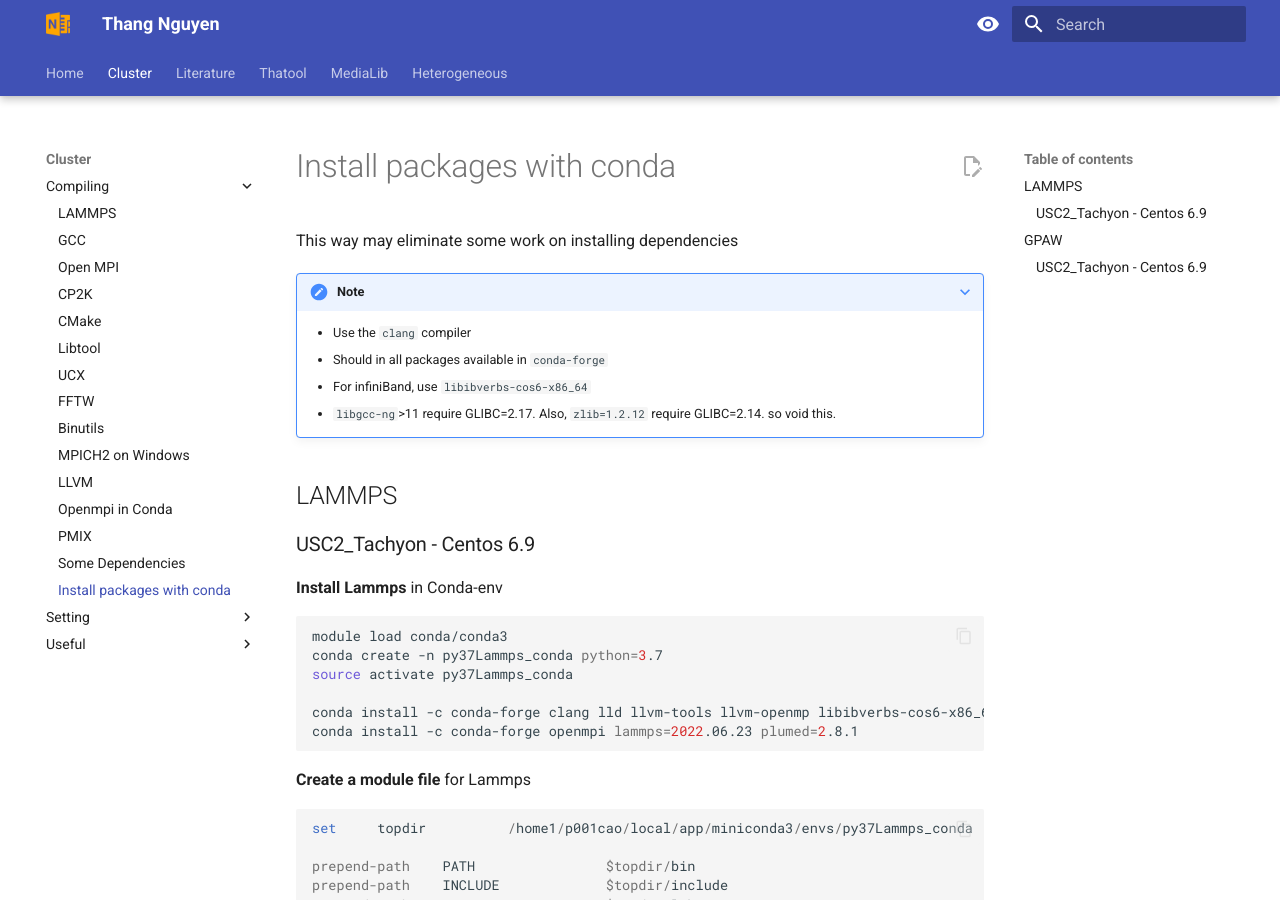
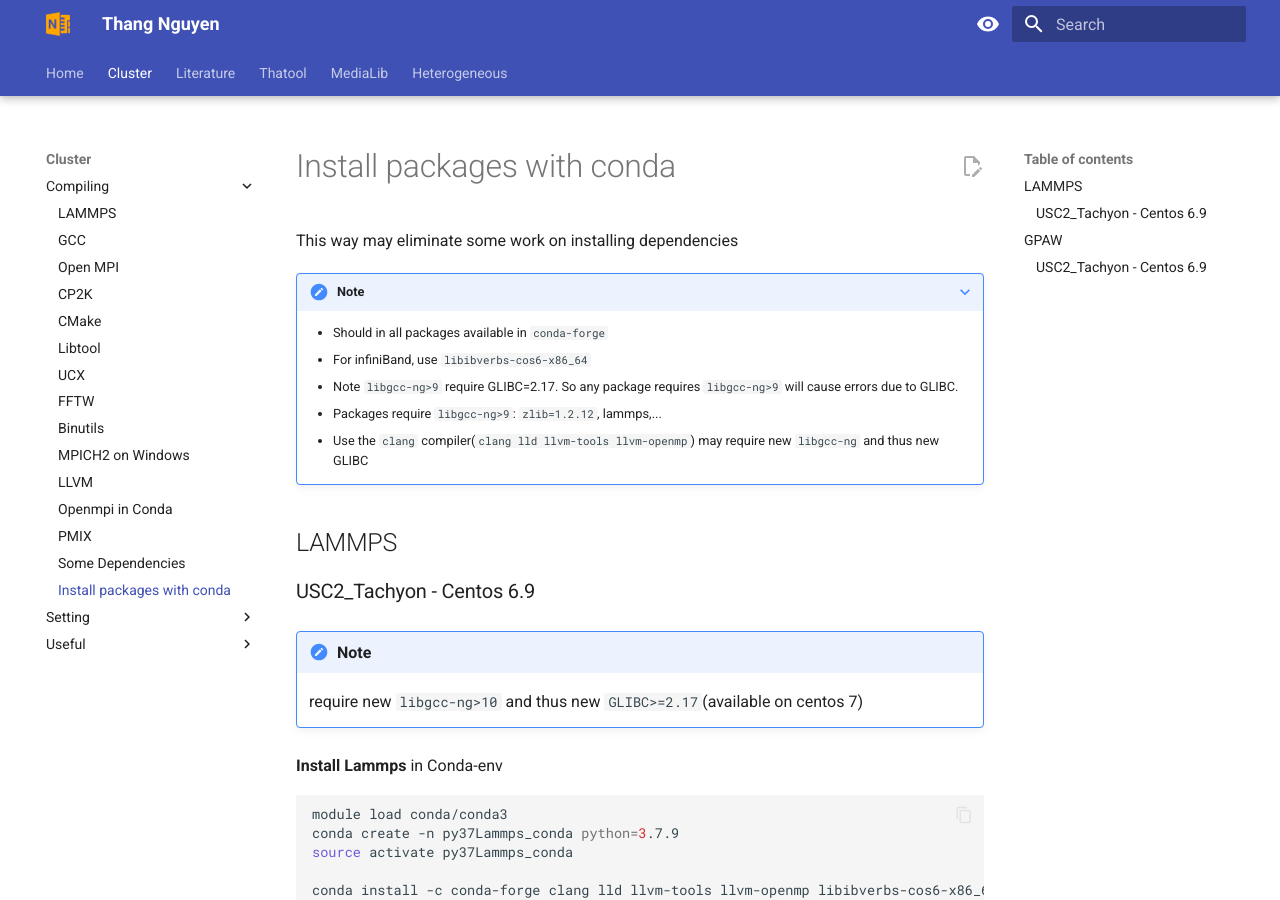
Before and after one commit to thangckt/thangckt.github.io, an MkDocs documentation site: the page built from docs/cluster/compiling/conda_packages.md, in a window 1280 px wide and 900 px high. Built offline with MkDocs 1.6.1 and Material for MkDocs 9.7.7, drawn with Linux system fonts in a browser that asks for light colours; the version menu is left out.

Commit message:
Update conda_packages.md

````diff
--- a/docs/cluster/compiling/conda_packages.md
+++ b/docs/cluster/compiling/conda_packages.md
@@ -4,24 +4,28 @@ This way may eliminate some work on installing dependencies
 
 ???+ note
 
-    - Use the `clang` compiler
     - Should in all packages available in `conda-forge`
     - For infiniBand, use `libibverbs-cos6-x86_64`
-    - `libgcc-ng`>11 require GLIBC=2.17. Also, `zlib=1.2.12` require GLIBC=2.14. so void this.
+    - Note `libgcc-ng>9` require GLIBC=2.17. So any package requires `libgcc-ng>9` will cause errors due to GLIBC.
+    - Packages require `libgcc-ng>9`: `zlib=1.2.12`, lammps,...
+    - Use the `clang` compiler(`clang lld llvm-tools llvm-openmp`) may require new `libgcc-ng` and thus new GLIBC
 
 ## LAMMPS
 
 ### USC2_Tachyon - Centos 6.9
 
+!!! note
+    require new `libgcc-ng>10` and thus new `GLIBC>=2.17`(available on centos 7)
+
 **Install Lammps** in Conda-env
 
 ```shell
 module load conda/conda3
-conda create -n py37Lammps_conda python=3.7
+conda create -n py37Lammps_conda python=3.7.9
 source activate py37Lammps_conda
 
-conda install -c conda-forge clang lld llvm-tools llvm-openmp libibverbs-cos6-x86_64 libgcc-ng=9
-conda install -c conda-forge openmpi lammps=2022.06.23 plumed=2.8.1
+conda install -c conda-forge clang lld llvm-tools llvm-openmp libibverbs-cos6-x86_64 libgcc-ng=11
+conda install -c conda-forge openmpi  lammps=2022.06.23 plumed=2.8.1
 ```
 
 **Create a module file** for Lammps
````
